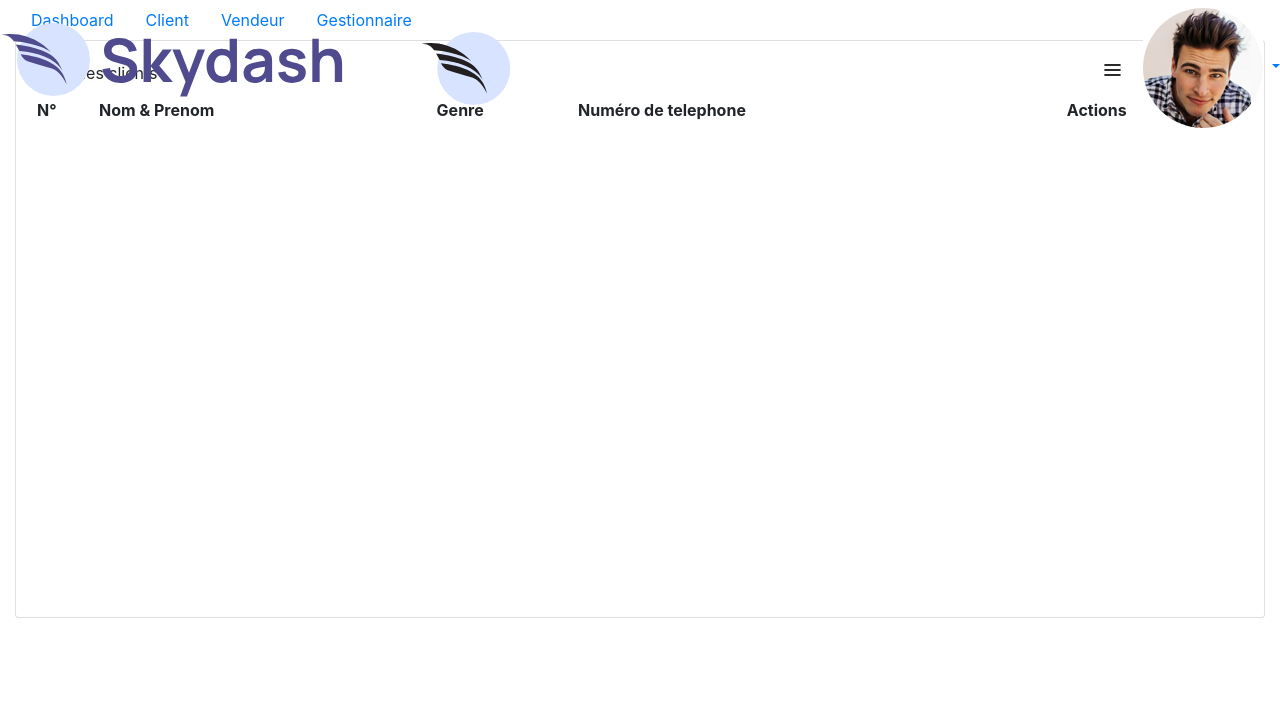
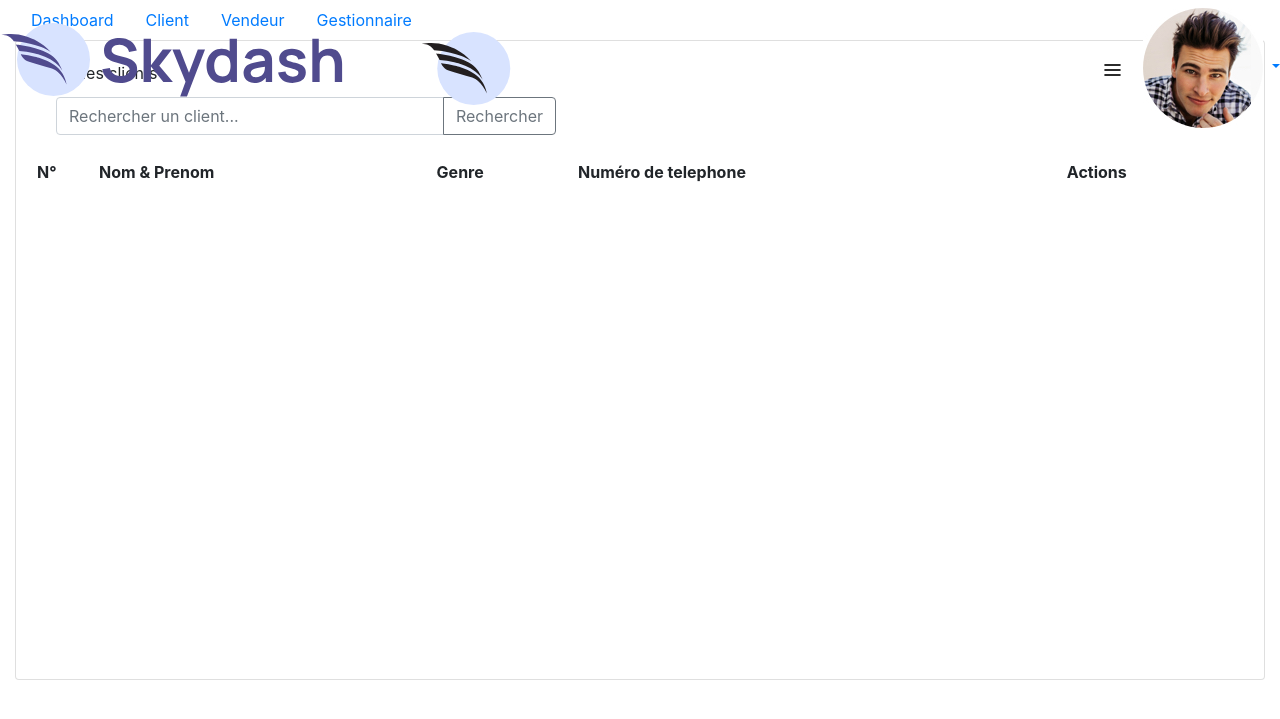
Before and after one commit to AyeSeka/projet_simplon, a Flask app: page /client in a window 1280 px wide. Shown: the top 719 px of the page. Run offline with Flask 3, Linux system fonts and the light colour scheme; the visitor is signed in with stand-in values (Sample User, id 1); data that the repository does not hold is empty; some libraries are stand-ins or nearby versions.

Commit message:
dash ok avec fonction de base mais profil non ok

```diff
--- a/app.py
+++ b/app.py
@@ -163,7 +163,7 @@ def connexion():
                 return redirect(url_for('index'))
             elif role == "Vendeur":
                 flash("Connexion réussie en tant que vendeur !", "success")
-                return redirect(url_for('index'))
+                return redirect(url_for('dash_vendeur'))
             else:
                 flash("Rôle non reconnu.", "danger")
                 return redirect(url_for('index'))
@@ -300,6 +300,7 @@ def prediction_produit():
 def vendeur():
     return render_template("admin/vendeur.html")
 
+
 #client
 @app.route("/client")
 @login_required
@@ -329,11 +330,96 @@ def delete_client(id_client):
 @app.route("/modifier_client/<int:id_client>")
 @login_required
 def modifier_client(id_client):
-    # Logique pour récupérer les informations du client
-    client_info = get_client_info(id_client)  # Supposons que cette fonction récupère les détails du client
-    return render_template("admin/modif_client.html", client=client_info)
+    cursor = conn.cursor()
+    try:
+        # Récupérer les informations du client
+        cursor.execute("SELECT NomClient, GenreClient, TelephoneClient FROM Client WHERE IdClient = ?", (id_client,))
+        client_info = cursor.fetchone()
+        if client_info:
+            # Pré-remplir le formulaire avec les informations du client
+            return render_template("admin/modif_client.html", client=client_info, client_id=id_client)
+        else:
+            flash("Client non trouvé.", "error")
+            return redirect(url_for('client'))
+    except Exception as e:
+        flash(f"Erreur lors de la récupération des données: {str(e)}", 'error')
+        return redirect(url_for('client'))
+    finally:
+        cursor.close()
+
+#update client
+@app.route("/update_client/<int:id_client>", methods=['POST'])
+@login_required
+def update_client(id_client):
+    # Récupération des données du formulaire
+    nom = request.form['nom']
+    genre = request.form['genre']
+    tel = request.form['tel']
+
+    # Connexion à la base de données
+    cursor = conn.cursor()
+    try:
+        # Mise à jour des informations du client
+        cursor.execute("""
+            UPDATE Client
+            SET NomClient = ?, GenreClient = ?, TelephoneClient = ?
+            WHERE IdClient = ?
+        """, (nom, genre, tel, id_client))
+        conn.commit()
+        flash('Les informations du client ont été mises à jour avec succès.', 'success')
+    except Exception as e:
+        # Gérer les erreurs de mise à jour
+        conn.rollback()
+        flash(f'Erreur lors de la mise à jour des données: {str(e)}', 'error')
+    finally:
+        cursor.close()
+
+    # Redirection vers la page de profil du client ou une autre page appropriée
+    return redirect(url_for('client', id_client=id_client))
 
 
+@app.route("/recherche_client", methods=['GET'])
+def recherche_client():
+    query = request.args.get('q', '').strip()  # Récupérer la chaîne de recherche et supprimer les espaces superflus
+    if query:
+        cursor = conn.cursor()
+        try:
+            # Exécuter une requête SQL pour rechercher les clients par nom
+            cursor.execute("SELECT * FROM Client WHERE NomClient LIKE ?", ('%' + query + '%',))
+            data = cursor.fetchall()
+            return render_template("admin/client.html", data=data, query=query)
+        except Exception as e:
+            flash(f"Erreur lors de la recherche: {str(e)}", 'error')
+            return redirect(url_for('client'))  # ou toute autre page appropriée
+        finally:
+            cursor.close()
+    else:
+        flash("Veuillez entrer un terme de recherche.", 'warning')
+        return redirect(url_for('client'))
+
+
+
+##########Dashbord_vendeur############
+@app.route("/dash_vendeur")
+@login_required
+def dash_vendeur():
+    user_id = session.get('user_id')
+    cursor = conn.cursor()
+    cursor.execute( "SELECT * FROM Vendeur WHERE IdUser = ?", user_id)
+    data = cursor.fetchall()
+    conn.commit()
+    return render_template("vendeur/dash_vendeur.html", user_id =user_id, data=data)
+
+
+
+
+
+
+
+
+
+
+##########Dashbord_gestionnaire############
 
 
 
--- a/templates/admin/client.html
+++ b/templates/admin/client.html
@@ -7,6 +7,15 @@
             <div class="card">
                 <div class="card-body">
                     <p class="card-title">Liste des clients</p>
+                    <!-- Barre de recherche -->
+                    <form action="/recherche_client" method="GET" class="mb-4">
+                        <div class="input-group" style="max-width: 500px; margin-left: 20px;"> <!-- Ajustez la marge gauche si nécessaire -->
+                            <input type="text" class="form-control" placeholder="Rechercher un client..." name="q">
+                            <div class="input-group-append">
+                                <button class="btn btn-outline-secondary" type="submit">Rechercher</button>
+                            </div>
+                        </div>
+                    </form>
                     <div class="row">
                         <div class="col-12">
                             <div class="table-responsive" style="height: 500px;overflow-y: scroll;">
```
Also changed, not shown: templates/admin/modif_client.html (+11 -18 lines).
